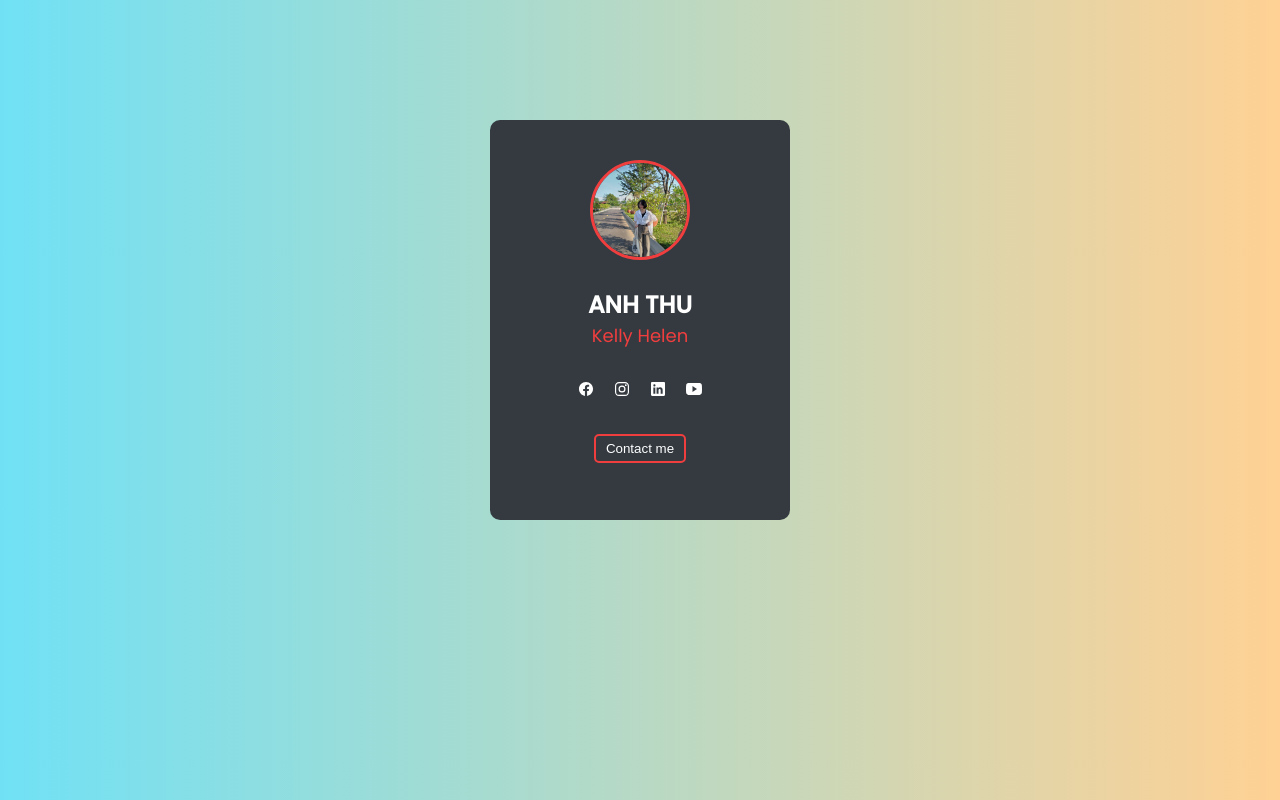
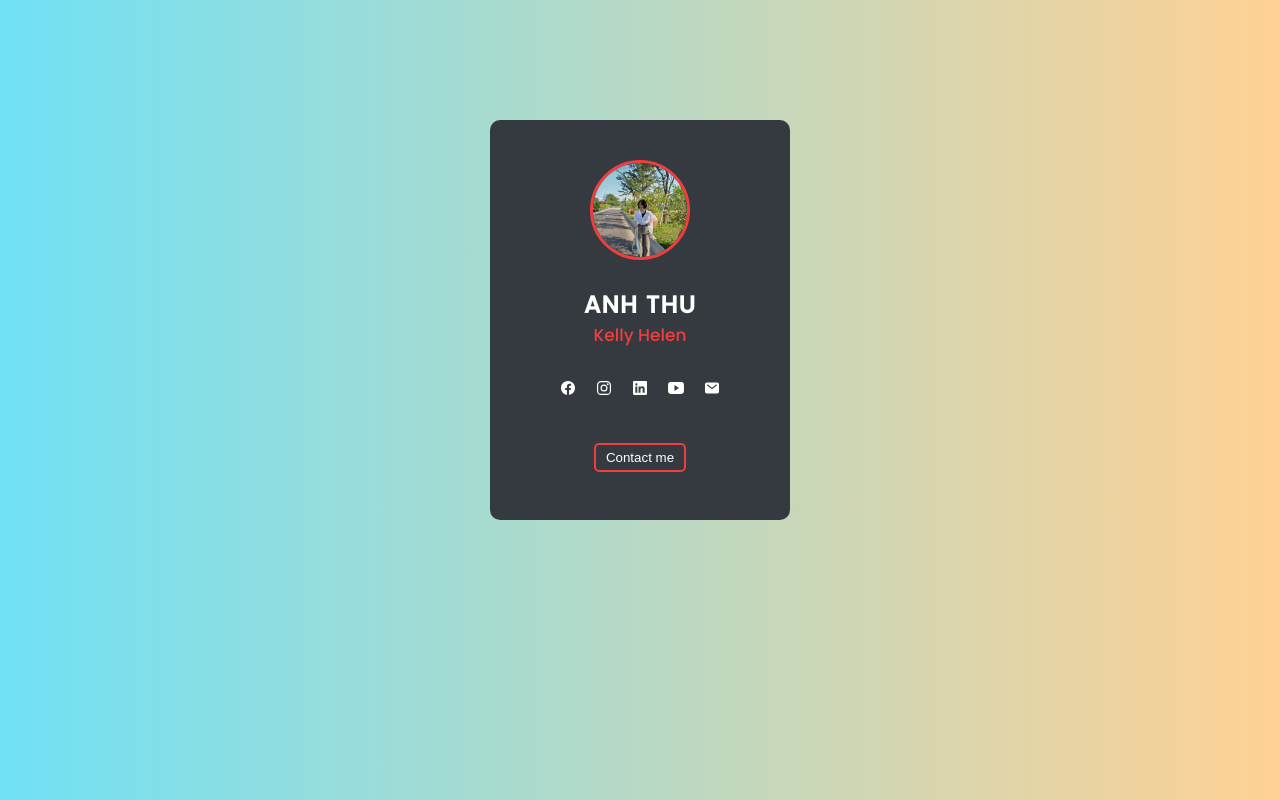
Before and after one commit to lengocson131002/profile-card, a plain HTML site: page index.html in a window 1280 px wide. Drawn offline with nearby package versions, Linux system fonts and the light colour scheme.

Commit message:
Fix email

```diff
--- a/index.html
+++ b/index.html
@@ -38,6 +38,9 @@
             <a target="_blank" href="https://www.youtube.com/channel/UCAt1zFZ9DrS_tGZpYZ9V0Dw" class="contact__icon">
                 <ion-icon name="logo-youtube"></ion-icon>
             </a>
+            <a target="_blank" href="mailto:anhhthu0610@gmail.com" class="contact__icon">
+                <ion-icon name="mail"></ion-icon>
+            </a>
         </div>
         <a href="tel:0813727847">
             <button class="card__button">Contact me</button>
--- a/style.css
+++ b/style.css
@@ -55,10 +55,12 @@ body {
 .card__name {
   color: #fff;
   margin-top: 2rem;
+  letter-spacing: 1.2px;
 }
 .card__name--sub {
   color: #f03e3e;
-  font-size: 1.8rem;
+  font-size: 1.7rem;
+  font-weight: 500;
 }
 
 .card__contacts {
@@ -69,13 +71,25 @@ body {
 }
 
 .contact__icon {
+  position: relative;
   text-decoration: none;
   color: #fff;
   font-size: 1.6rem;
-  transition: all 0.2s;
+  transition: all 0.3s;
 }
-.contact__icon:hover {
-  color: #f03e3e;
+.contact__icon::after {
+  content: "";
+  width: 0;
+  height: 1px;
+  position: absolute;
+  left: -2px;
+  bottom: 0;
+  background-color: #f03e3e;
+  transition: all 0.3s;
+}
+
+.contact__icon:hover::after {
+  width: 2rem;
 }
 .card__button {
   position: relative;
@@ -88,6 +102,7 @@ body {
   cursor: pointer;
   overflow: hidden;
   transition: all 0.3s;
+  margin-top: 1rem;
 }
 .card__button:after {
   content: "";
```
